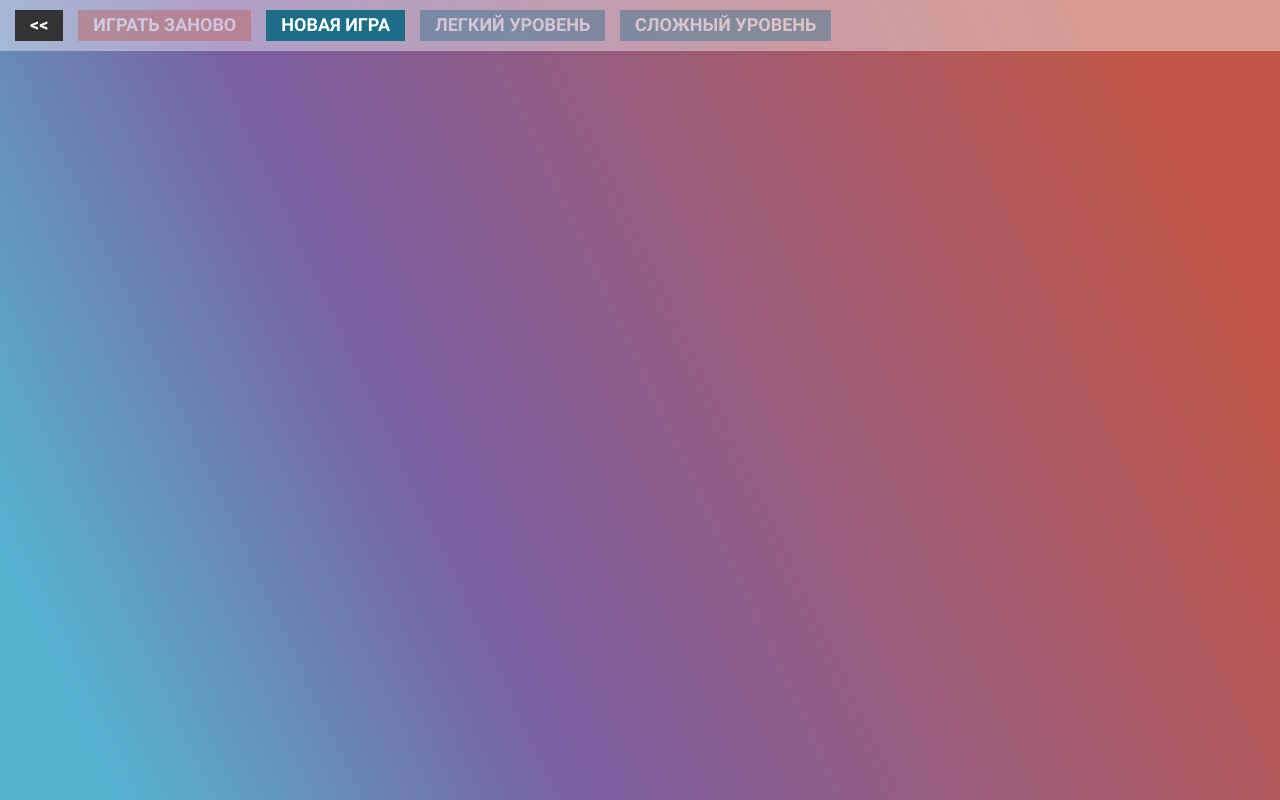
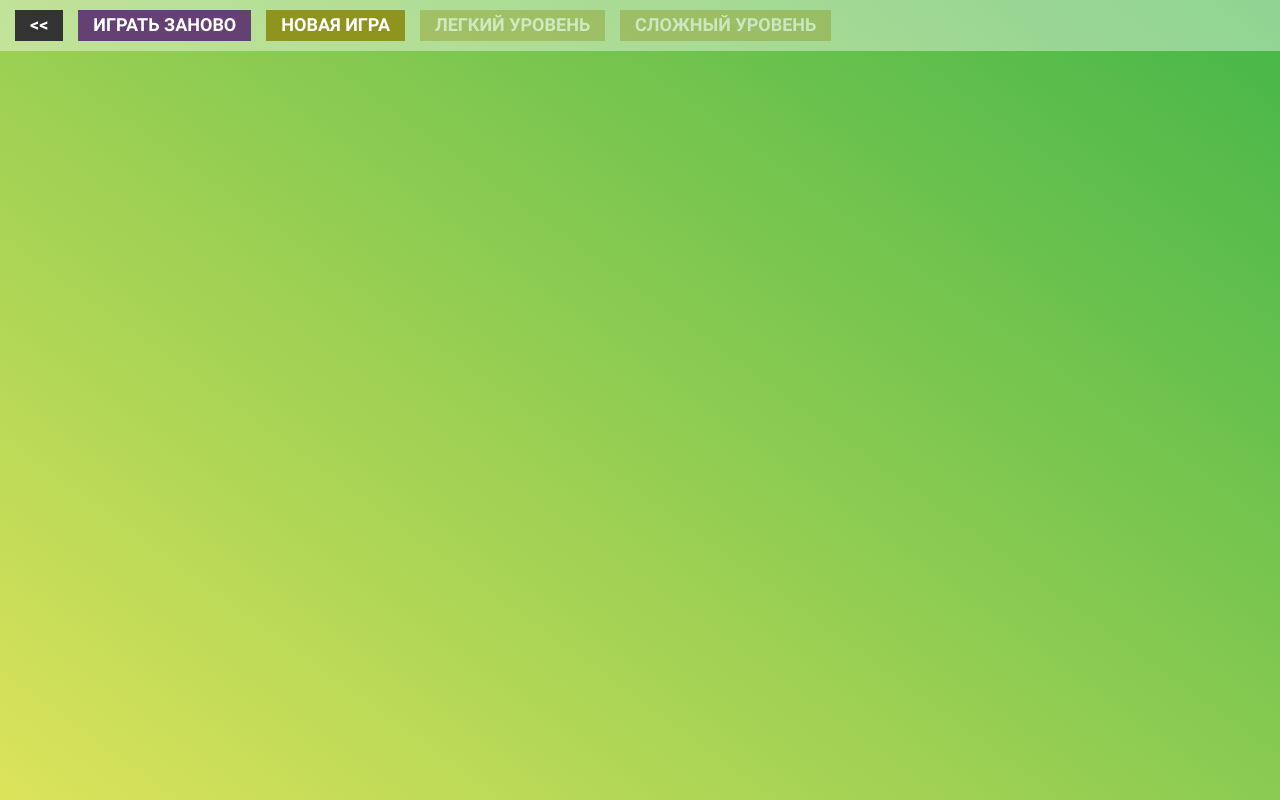
Before and after one commit to masa995/Games, a website: page src/index.html in a window 1280 px wide. Drawn offline with nearby package versions, Linux system fonts and the light colour scheme; files that its build step writes are made by us from their sources; files whose address does not match are found by name.

Commit message:
basic html snake

```diff
--- a/src/index.html
+++ b/src/index.html
@@ -1,41 +1,37 @@
 <!DOCTYPE html>
-<html lang="ru">
+<html lang="en">
 
 <head>
   <meta charset="UTF-8">
+  <meta http-equiv="X-UA-Compatible" content="IE=edge">
   <meta name="viewport" content="width=device-width, initial-scale=1.0">
-  <meta http-equiv="X-UA-Compatible" content="ie=edge">
-  <title>Крестики-нолики</title>
+  <title>Змейка</title>
   <link rel="stylesheet" href="css/plugins.css">
   <link rel="stylesheet" href="css/main.css">
 </head>
 
 <body>
   <div class="site-container">
-    @@include('partHTML/header.html')
-
-    <main>
-      <section class="tic-tac-toe">
-        <div class="tic-tac-toe__box">
-          <div class="tic-tac-toe__btns-menu">
-            <a href="#" class="tic-tac-toe__btn tic-tac-toe__home" title="перейти на главную">
+    <main class="snake">
+      <div class="snake__box">
+        <div class="btns-menu snake__btns-menu">
+          <a href="ticTacToe.html" class="home snake__home" title="перейти на главную">
             << </a>
-                <button class="tic-tac-toe__btn tic-tac-toe__restart js-tic-tac-toe__restart" disabled>Играть
+              <button class="btn snake__restart js-snake__restart">Играть
                 заново</button>
 
-                <button class="tic-tac-toe__btn tic-tac-toe__new-game js-tic-tac-toe__new-game">Новая игра</button>
+              <button class="btn snake__btn snake__new-game js-snake__new-game">Новая игра</button>
 
-                <button class="tic-tac-toe__btn tic-tac-toe__easy-level js-tic-tac-toe__easy-level" disabled>Легкий
+              <button class="btn snake__btn snake__easy-level js-snake__easy-level" disabled>Легкий
                 уровень</button>
 
-                <button class="tic-tac-toe__btn tic-tac-toe__hard-level js-tic-tac-toe__hard-level" disabled>Сложный
+              <button class="btn snake__btn snake__hard-level js-snake__hard-level" disabled>Сложный
                 уровень</button>
         </div>
-          <div class="tic-tac-toe__game js-tic-tac-toe__game">
+        <div class="snake__game js-snake__game">
         </div>
-          <p class="tic-tac-toe__win-text js-tic-tac-toe__win-text"></p>
+        <p class="snake__win-text js-snake__win-text"></p>
       </div>
-      </section>
     </main>
   </div>
 
--- a/src/scss/_repeat-elem.scss
+++ b/src/scss/_repeat-elem.scss
@@ -1,108 +1,58 @@
-// .btn {
-// 	padding: 15px 20px;
-// 	background-color: transparent;
-// 	color: var(--white-color);
-// 	text-transform: uppercase;
-// 	font-size: 21px;
-// 	font-weight: 900;
-// 	position: relative;
+.btns-menu {
+  width: 100%;
+  padding: 10px 15px;
+  margin-bottom: 45px;
+  background-color: rgba(255, 255, 255, 0.4);
+}
 
-// 	span::before,
-// 	span::after{
-// 		content: "";
-// 		position: absolute;
-// 		background-color: var(--white-color);
-// 		box-shadow: 0 0 3px 1px var(--gold-color),
-// 					0 0 7px 1px var(--gold-color),
-// 					0 0 15px 0px var(--gold-color);
-// 		transition: all .5s ease;
-// 	}
+.btn {
+  position: relative;
+  padding: 5px 15px;
+  font-size: 18px;
+  font-weight: 700;
+  border: none;
+  cursor: pointer;
+  color: var(--white-color);
+  text-transform: uppercase;
+}
 
-// 	span:first-child::before{
-// 		top: 0;
-// 		left: 0;
-// 		height: 2px;
-// 		width: 50%;
-// 	}
+.btn:after {
+  content: " ";
+  position: absolute;
+  height: 100%;
+  width: 0;
+  top: 0;
+  left: 0;
+  background-color: rgba(255, 255, 255, 0.4);
+  transition: all 0.7s ease;
+  mix-blend-mode: overlay;
+}
 
-// 	span:first-child::after{
-// 		top: 0;
-// 		left: 0;
-// 		height: 50%;
-// 		width: 2px;
-// 	}
+.btn:hover::after {
+  width: 100%;
+}
 
-// 	span:last-child::before{
-// 		bottom: 0;
-// 		right: 0;
-// 		height: 2px;
-// 		width: 50%;
-// 	}
+.btn:not(:last-child) {
+  margin-right: 10px;
+}
 
-// 	span:last-child::after{
-// 		bottom: 0;
-// 		right: 0;
-// 		height: 50%;
-// 		width: 2px;
-// 	}
-// }
+.btn:disabled {
+  opacity: 0.4;
+  cursor: default;
+}
 
-// 	.btn:hover span:first-child::before,
-// 	.btn:hover span:last-child::before
-// 	{
-// 		width: 100%;
-// 	}
+.btn:disabled:hover::after {
+  width: 0;
+}
 
-// 	.btn:hover span:first-child::after,
-// 	.btn:hover span:last-child::after
-// 	{
-// 		height: 100%;
-// 	}
-
-// .title{
-// 	margin: 0;
-// 	margin-left: 45px;
-// 	margin-bottom: 60px;
-// 	display: inline-block;
-// 	position: relative;
-// 	font-weight: 700;
-// 	font-size: 35px;
-// 	text-transform: uppercase;
-
-// 	&::after{
-// 		content: "";
-// 		position: absolute;
-// 		bottom: 0;
-// 		left: 0;
-// 		width: 100%;
-// 		height: 2px;
-// 		background-color: var(--white-color);
-// 		box-shadow: 0 0 3px 1px var(--white-color),
-// 					0 0 5px 1px var(--white-color);
-// 	}
-// }
-
-// .item-links{
-// 		width: 40px;
-// 		height: 40px;
-// 	}
-
-// .item-links:not(:last-child){
-// 		margin-right: 40px;
-// }
-
-// .links svg {
-//     width: 100%;
-//     height: 100%;
-//     object-fit: cover;
-//     display: block;
-//     fill: var(--white-color);
-//     border-radius: 50%;
-//     transition: transform .5s ease;
-// }
-
-// .item-links svg:hover{
-// 	transform: scale(1.2);
-// 	box-shadow: 0 0 7px 1px var(--gold-color),
-// 				0 0 15px 1px var(--gold-color);
-// }
+.home {
+  margin-right: 10px;
+  display: inline-block;
+  background-color: #333;
+  padding: 5px 15px;
+  font-size: 18px;
+  font-weight: 700;
+  cursor: pointer;
+  color: var(--white-color);
+  text-transform: uppercase;
+}
--- /dev/null
+++ b/src/scss/components/_snake.scss
@@ -0,0 +1,14 @@
+.snake {
+  height: 100vh;
+  background: rgb(220, 227, 91);
+  background: linear-gradient(36deg, rgba(220, 227, 91, 1) 0%, rgba(69, 182, 73, 1) 100%);
+
+  &__restart {
+    background-color: #644172;
+  }
+
+  &__btn {
+    //background-color: #957A1E;
+    background-color: #8E941E;
+  }
+}
--- a/src/scss/components/_ticTacToe.scss
+++ b/src/scss/components/_ticTacToe.scss
@@ -9,57 +9,8 @@
     flex-direction: column;
   }
 
-  &__btns-menu {
-    width: 100%;
-    padding: 10px 15px;
-    margin-bottom: 45px;
-    background-color: rgba(255, 255, 255, 0.4);
-  }
-
   &__btn {
-    position: relative;
-    padding: 5px 15px;
-    font-size: 18px;
-    font-weight: 700;
-    border: none;
-    cursor: pointer;
-    color: var(--white-color);
-    text-transform: uppercase;
-    background-color: hsl(195, 66%, 32%);
-  }
-
-  &__btn:after {
-    content: " ";
-    position: absolute;
-    height: 100%;
-    width: 0;
-    top: 0;
-    left: 0;
-    background-color: rgba(255, 255, 255, 0.4);
-    transition: all 0.7s ease;
-    mix-blend-mode: overlay;
-  }
-
-  &__btn:hover::after {
-    width: 100%;
-  }
-
-  &__btn:not(:last-child) {
-    margin-right: 10px;
-  }
-
-  &__btn:disabled {
-    opacity: 0.4;
-    cursor: default;
-  }
-
-  &__btn:disabled:hover::after {
-    width: 0;
-  }
-
-  &__home {
-    display: inline-block;
-    background-color: #333;
+    background-color: #1c6d87;
   }
 
   &__restart {
--- a/src/scss/main.scss
+++ b/src/scss/main.scss
@@ -7,3 +7,4 @@
 //components
 @import "./components/header";
 @import "./components/ticTacToe";
+@import "./components/snake";
```
Also changed, not shown: app/index.html (+13 -17 lines), app/ticTacToe.html (added, +43 -0 lines), src/ticTacToe.html (added, +43 -0 lines), app/css/main.css, src/js/components/snake.js (added), 2 other files. Lines whose indentation alone changed are shown as unchanged.
